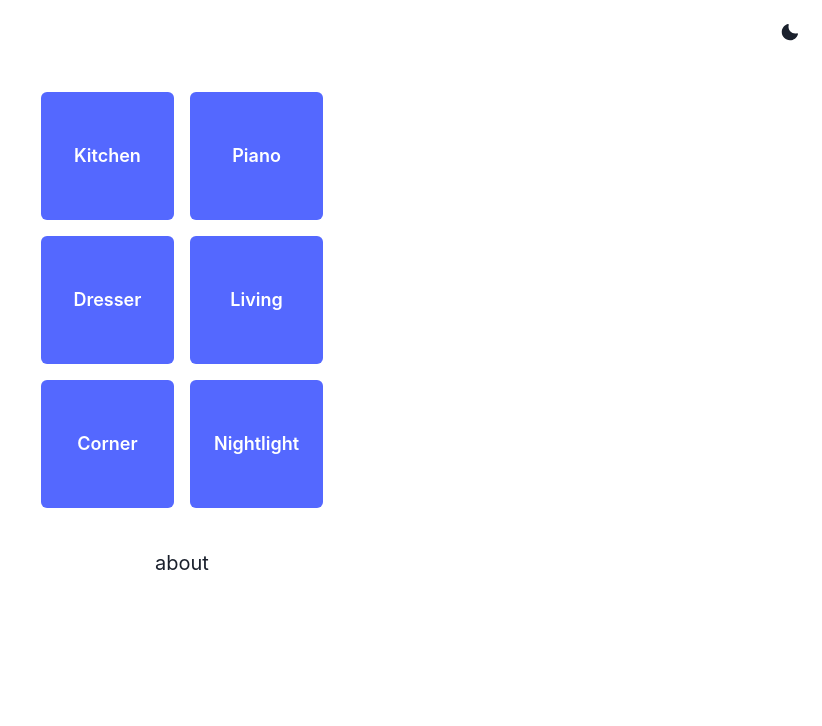
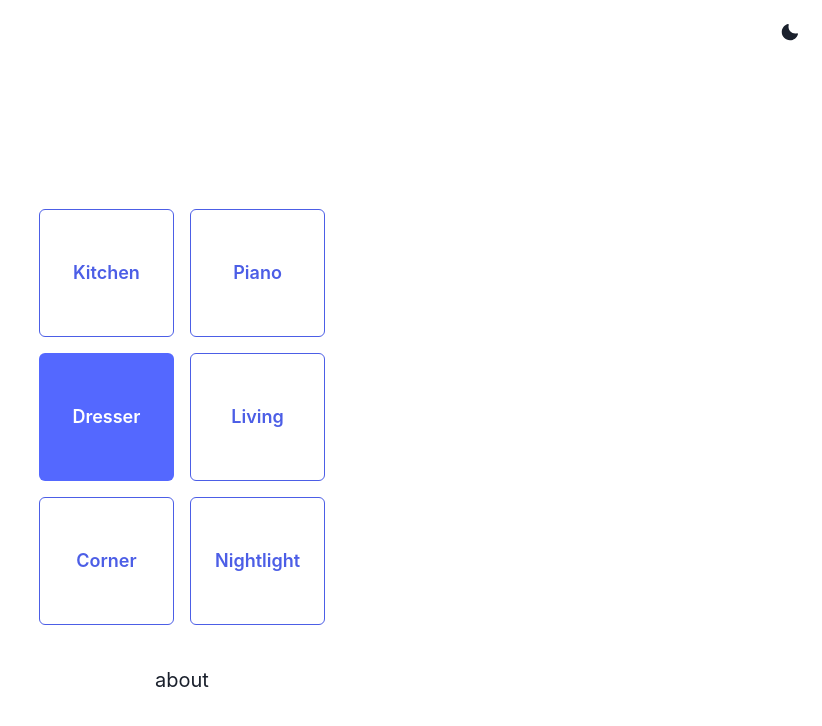
Before and after one commit to anselbrandt/wemo-app, a React (Create React App) app in the folder web/: page / in a window 1280 px wide. Shown: the top 726 px of the page, without its empty margins (458-1280 px from the left). Built offline with nearby package versions, Linux system fonts and the light colour scheme.

Commit message:
Add mock device state

```diff
--- a/web/src/ControlPanel.tsx
+++ b/web/src/ControlPanel.tsx
@@ -10,7 +10,13 @@ export const ControlPanel: React.FC<Props> = ({ devices }) => {
     <Flex width="20rem" justifyContent="center">
       <Grid templateColumns="1fr 1fr" gap={4}>
         {devices.map((device) => (
-          <Button key={device.name} size="lg" h="8rem" colorScheme="nebula">
+          <Button
+            key={device.name}
+            size="lg"
+            h="8rem"
+            colorScheme="nebula"
+            variant={device.state ? "solid" : "outline"}
+          >
             {device.name}
           </Button>
         ))}
--- a/web/src/Main.tsx
+++ b/web/src/Main.tsx
@@ -5,12 +5,12 @@ import { Link } from "react-router-dom";
 import { ControlPanel } from "./ControlPanel";
 
 const devices = [
-  { name: "Kitchen", endpoint: "/api/kitchen" },
-  { name: "Piano", endpoint: "/api/piano" },
-  { name: "Dresser", endpoint: "/api/dresser" },
-  { name: "Living", endpoint: "/api/living" },
-  { name: "Corner", endpoint: "/api/corner" },
-  { name: "Nightlight", endpoint: "/api/nightlight" },
+  { name: "Kitchen", endpoint: "/api/kitchen", state: 0 },
+  { name: "Piano", endpoint: "/api/piano", state: 0 },
+  { name: "Dresser", endpoint: "/api/dresser", state: 1 },
+  { name: "Living", endpoint: "/api/living", state: 0 },
+  { name: "Corner", endpoint: "/api/corner", state: 0 },
+  { name: "Nightlight", endpoint: "/api/nightlight", state: 0 },
 ];
 
 interface Props {}
@@ -24,7 +24,8 @@ export const Main: React.FC<Props> = () => {
           direction="column"
           justifyContent="center"
           alignItems="center"
-          mt={10}
+          h="100vh"
+          maxH="60rem"
         >
           <ControlPanel devices={devices} />
           <ChakraLink as={Link} to="/about" color="nebula" mt={10}>
```
